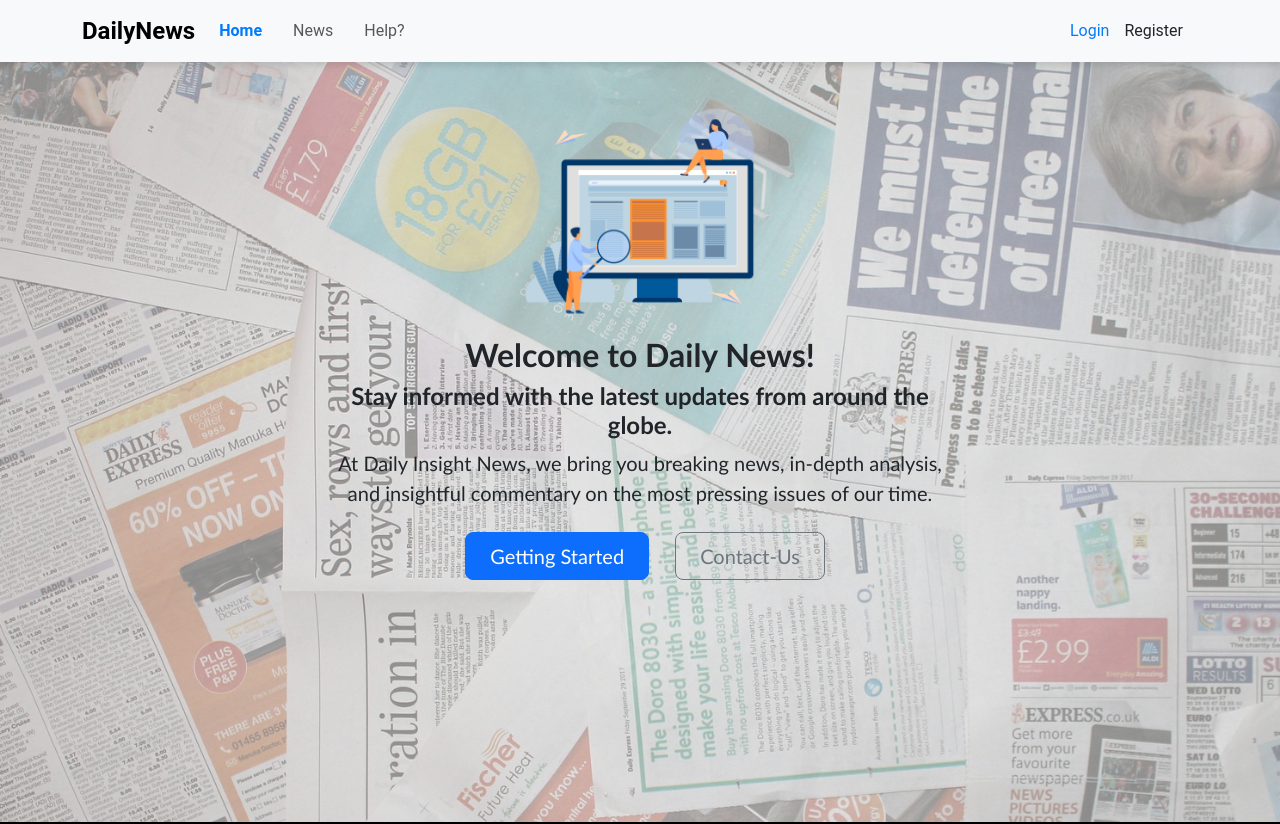
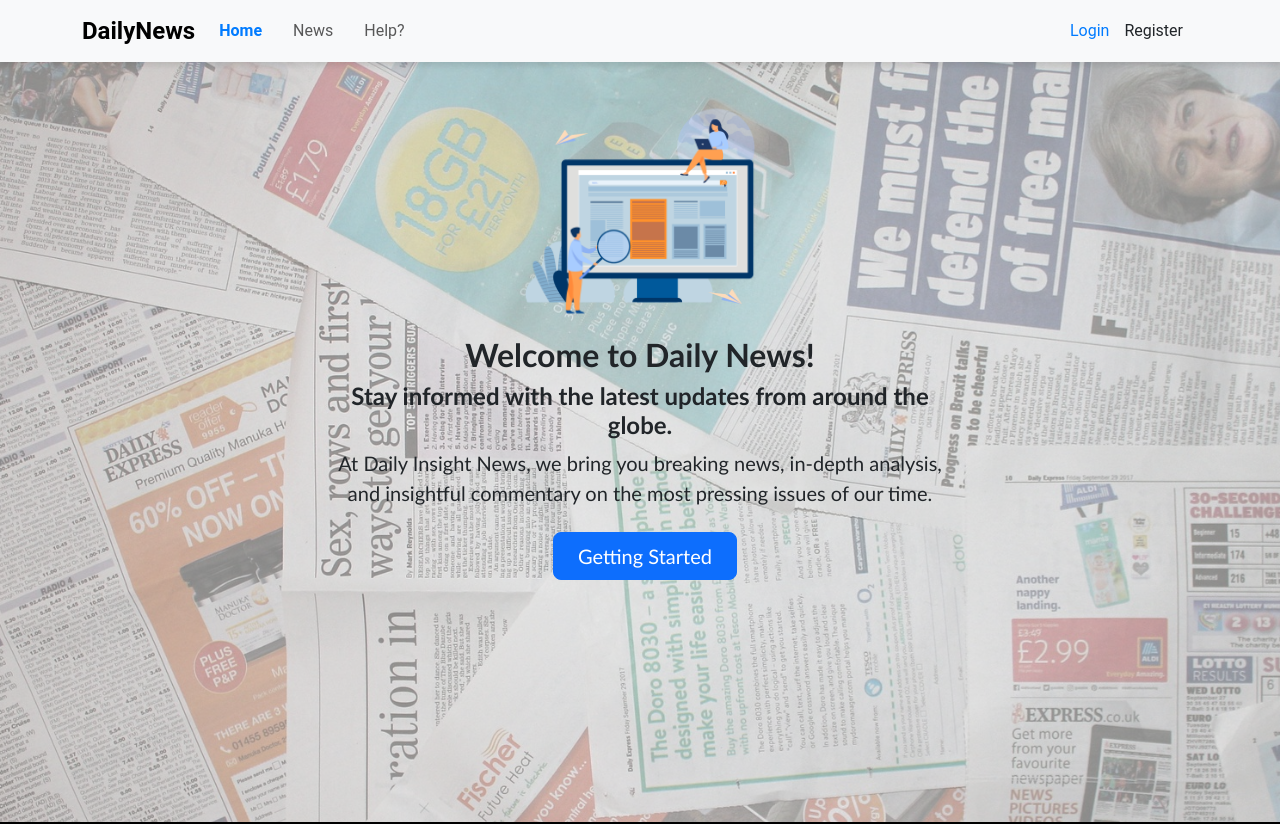
Before and after one commit to ank2911/News_App, a React (Create React App) app in the folder DailyNews-Frontend/: page / in a window 1280 px wide. Shown: the top 824 px of the page. Built offline with nearby package versions, Linux system fonts and the light colour scheme.

Commit message:
contact us and getting started fixed

```diff
--- a/DailyNews-Frontend/src/components/Home.js
+++ b/DailyNews-Frontend/src/components/Home.js
@@ -24,7 +24,7 @@ const Home = () => {
         </p>
         <div className="d-grid gap-3 d-sm-flex justify-content-sm-center">
           <button type="button" onClick={navigateToNews} className="btn btn-primary btn-lg px-4 gap-3">Getting Started</button>
-          <button type="button" className="btn btn-outline-secondary btn-lg px-4">Contact-Us</button>
+
         </div>
       </div>
 
```
Also changed, not shown: 1 other file (tests, documents, lock files or other folders).
